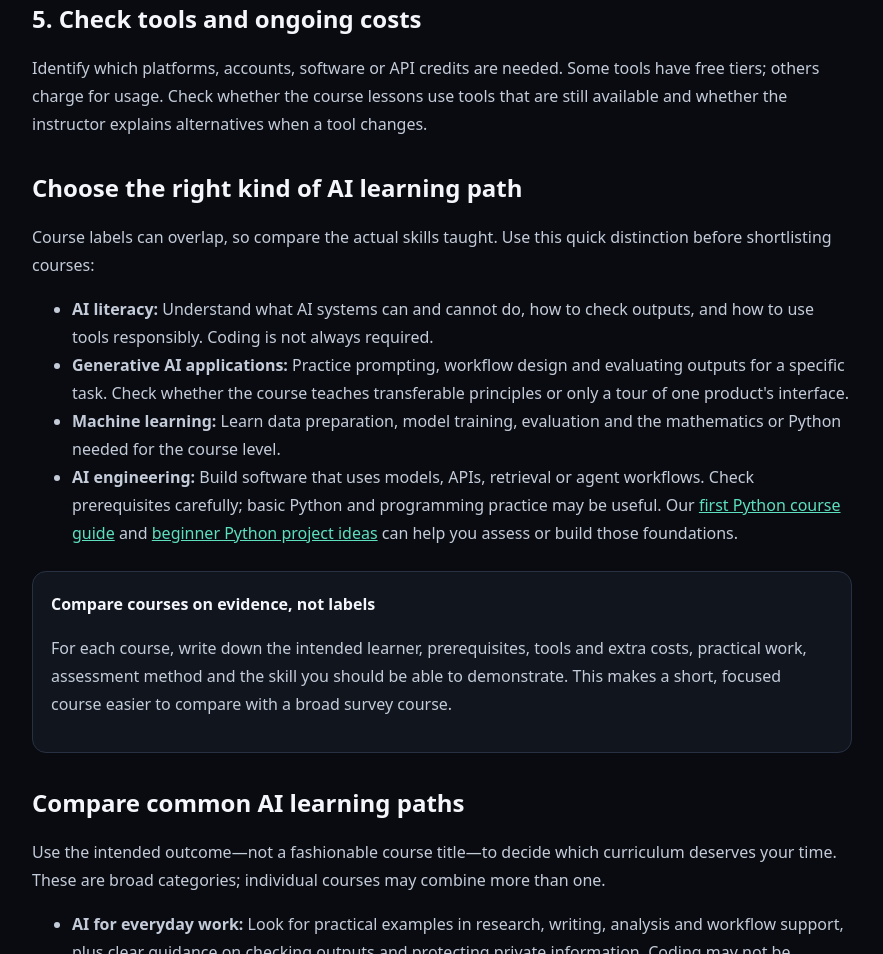
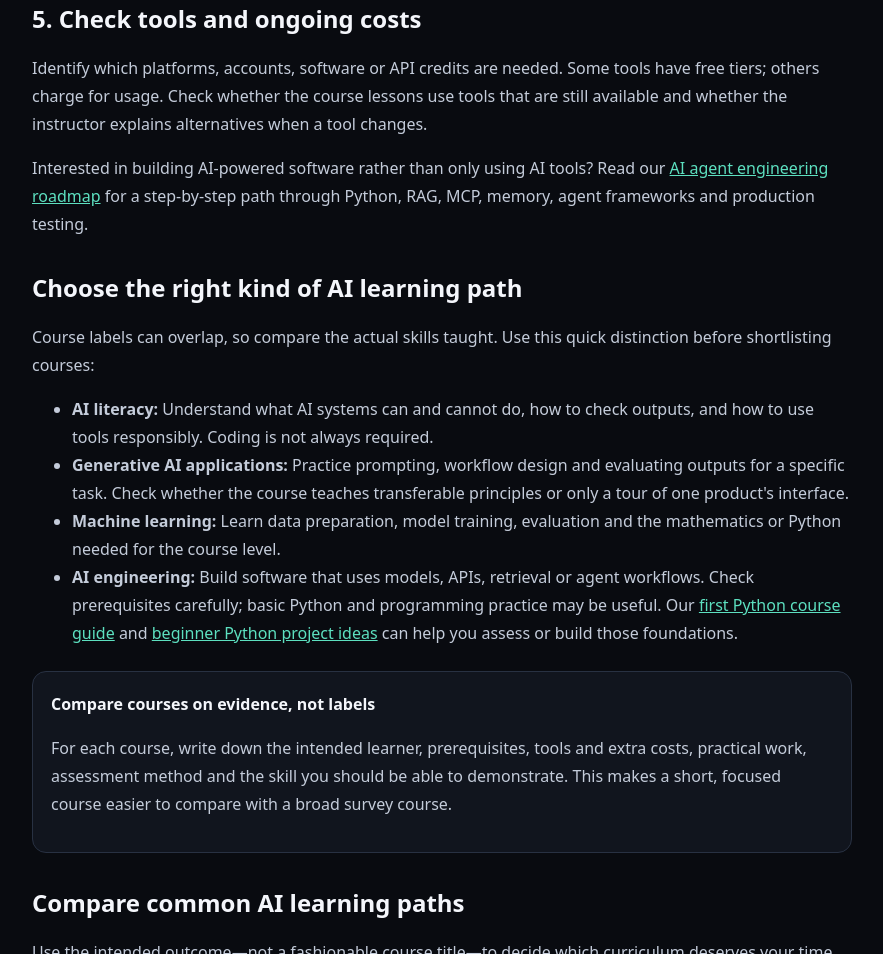
Before and after one commit to studentsphereglobal60/coursepilot, a plain HTML site: page guides/ai-course-checklist.html in a window 1280 px wide. Shown: the part 1145-2099 px from the top of the page, without its empty margins (198-1081 px from the left). Drawn offline with Linux system fonts and the light colour scheme.

Commit message:
Link AI course checklist to agent engineering roadmap

```diff
--- a/guides/ai-course-checklist.html
+++ b/guides/ai-course-checklist.html
@@ -10,6 +10,7 @@
 <h2>3. Prioritise hands-on work</h2><p>Look for guided exercises that let you test ideas and inspect results. Depending on the course, useful practice may include comparing model outputs, building a small workflow, preparing data, calling an API or evaluating an AI-generated answer. A project should explain not only what to do but why each step matters.</p>
 <h2>4. Responsible use should be included</h2><p>Reliable AI learning should discuss inaccurate outputs, privacy, bias, copyright considerations and human review. Be cautious of courses that promise guaranteed income, instant expertise or effortless results. AI tools can assist work, but their output needs checking.</p>
 <h2>5. Check tools and ongoing costs</h2><p>Identify which platforms, accounts, software or API credits are needed. Some tools have free tiers; others charge for usage. Check whether the course lessons use tools that are still available and whether the instructor explains alternatives when a tool changes.</p>
+<p>Interested in building AI-powered software rather than only using AI tools? Read our <a href="ai-agent-engineering-roadmap.html">AI agent engineering roadmap</a> for a step-by-step path through Python, RAG, MCP, memory, agent frameworks and production testing.</p>
 <h2>Choose the right kind of AI learning path</h2>
 <p>Course labels can overlap, so compare the actual skills taught. Use this quick distinction before shortlisting courses:</p>
 <ul>
```
